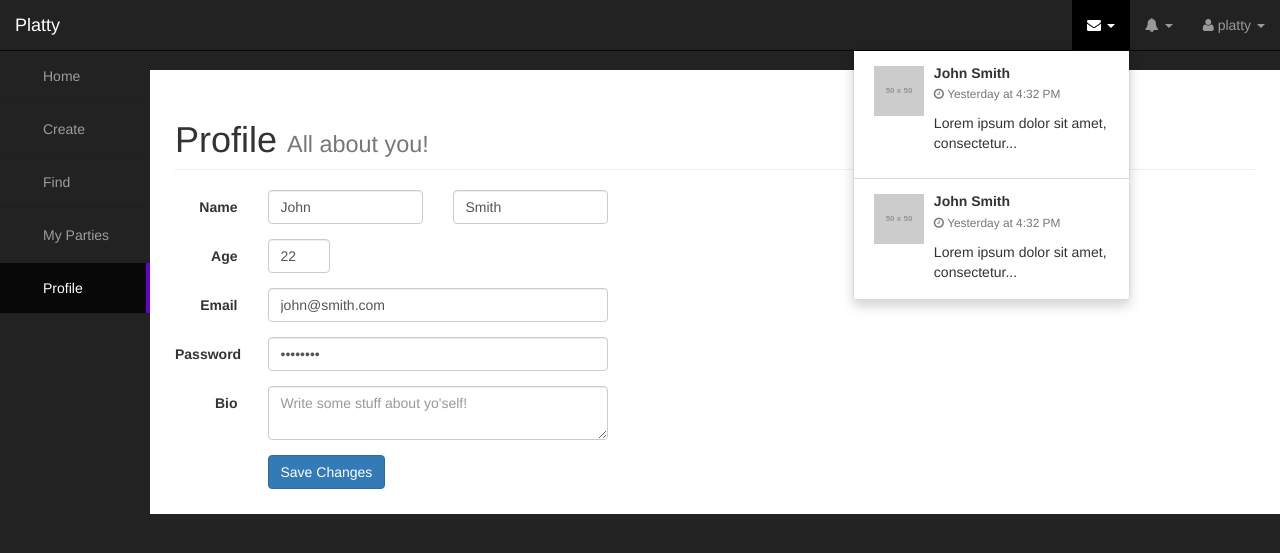
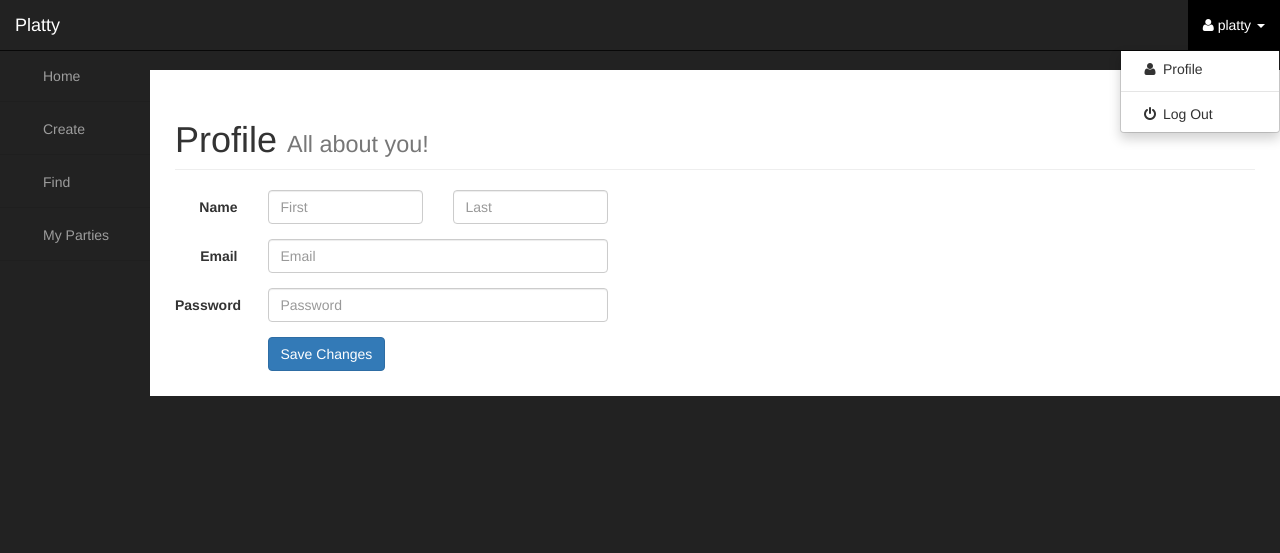
Before and after one commit to Team-6/platty_site, a Django app: page /profile/ in a window 1280 px wide, after a click on "platty". Shown: the top 553 px of the page. Run offline with Django 3.2, Linux system fonts and the light colour scheme; a user stored in the database is signed in; grey boxes labelled with a size stand in for pictures from a placeholder-image service; some libraries are stand-ins or nearby versions.

Commit message:
Everything part 2
Everything is working except items.

```diff
--- a/platty/templates/platty/master.html
+++ b/platty/templates/platty/master.html
@@ -48,108 +48,11 @@
         <!-- Top Menu Items -->
         <ul class="nav navbar-right top-nav">
             <li class="dropdown">
-                <a href="#" class="dropdown-toggle" data-toggle="dropdown"><i class="fa fa-envelope"></i> <b
-                        class="caret"></b></a>
-                <ul class="dropdown-menu message-dropdown">
-                    <li class="message-preview">
-                        <a href="#">
-                            <div class="media">
-                                    <span class="pull-left">
-                                        <img class="media-object" src="http://placehold.it/50x50" alt="">
-                                    </span>
-
-                                <div class="media-body">
-                                    <h5 class="media-heading"><strong>John Smith</strong>
-                                    </h5>
-
-                                    <p class="small text-muted"><i class="fa fa-clock-o"></i> Yesterday at 4:32 PM</p>
-
-                                    <p>Lorem ipsum dolor sit amet, consectetur...</p>
-                                </div>
-                            </div>
-                        </a>
-                    </li>
-                    <li class="message-preview">
-                        <a href="#">
-                            <div class="media">
-                                    <span class="pull-left">
-                                        <img class="media-object" src="http://placehold.it/50x50" alt="">
-                                    </span>
-
-                                <div class="media-body">
-                                    <h5 class="media-heading"><strong>John Smith</strong>
-                                    </h5>
-
-                                    <p class="small text-muted"><i class="fa fa-clock-o"></i> Yesterday at 4:32 PM</p>
-
-                                    <p>Lorem ipsum dolor sit amet, consectetur...</p>
-                                </div>
-                            </div>
-                        </a>
-                    </li>
-                    <li class="message-preview">
-                        <a href="#">
-                            <div class="media">
-                                    <span class="pull-left">
-                                        <img class="media-object" src="http://placehold.it/50x50" alt="">
-                                    </span>
-
-                                <div class="media-body">
-                                    <h5 class="media-heading"><strong>John Smith</strong>
-                                    </h5>
-
-                                    <p class="small text-muted"><i class="fa fa-clock-o"></i> Yesterday at 4:32 PM</p>
-
-                                    <p>Lorem ipsum dolor sit amet, consectetur...</p>
-                                </div>
-                            </div>
-                        </a>
-                    </li>
-                    <li class="message-footer">
-                        <a href="#">Read All New Messages</a>
-                    </li>
-                </ul>
-            </li>
-            <li class="dropdown">
-                <a href="#" class="dropdown-toggle" data-toggle="dropdown"><i class="fa fa-bell"></i> <b
-                        class="caret"></b></a>
-                <ul class="dropdown-menu alert-dropdown">
-                    <li>
-                        <a href="#">Alert Name <span class="label label-default">Alert Badge</span></a>
-                    </li>
-                    <li>
-                        <a href="#">Alert Name <span class="label label-primary">Alert Badge</span></a>
-                    </li>
-                    <li>
-                        <a href="#">Alert Name <span class="label label-success">Alert Badge</span></a>
-                    </li>
-                    <li>
-                        <a href="#">Alert Name <span class="label label-info">Alert Badge</span></a>
-                    </li>
-                    <li>
-                        <a href="#">Alert Name <span class="label label-warning">Alert Badge</span></a>
-                    </li>
-                    <li>
-                        <a href="#">Alert Name <span class="label label-danger">Alert Badge</span></a>
-                    </li>
-                    <li class="divider"></li>
-                    <li>
-                        <a href="#">View All</a>
-                    </li>
-                </ul>
-            </li>
-            <li class="dropdown">
                 <a href="#" class="dropdown-toggle" data-toggle="dropdown"><i class="fa fa-user"></i> {% if request.user.first_name != '' %}{{request.user.first_name}} {{request.user.last_name}}{% else %} {{request.user.username}} {% endif %} <b
                         class="caret"></b></a>
                 <ul class="dropdown-menu">
                     <li>
-                        <a href="#"><i class="fa fa-fw fa-user"></i> Profile</a>
-                    </li>
-                    <li>
-                        <a href="#"><i class="fa fa-fw fa-envelope"></i> Inbox</a>
-                    </li>
-                    <li>
-                        <a href="#"><i class="fa fa-fw fa-gear"></i> Settings</a>
+                        <a href="/profile/"><i class="fa fa-fw fa-user"></i> Profile</a>
                     </li>
                     <li class="divider"></li>
                     <li>
@@ -172,9 +75,6 @@
                 </li>
                 <li {% if '/parties/' in request.path %} class="active"{% endif %}>
                     <a href="/parties/"><img src="{% static 'icons/Dummy.png' %}"/>My Parties</a>
-                </li>
-                <li {% if request.path == '/profile/' %} class="active"{% endif %}>
-                    <a href="/profile/"><img src="{% static 'icons/Dummy.png' %}"/>Profile</a>
                 </li>
             </ul>
         </div>
--- a/platty/templates/platty/parties.html
+++ b/platty/templates/platty/parties.html
@@ -9,7 +9,7 @@
     <div class="row">
         <div class="col-lg-12">
             <h1 class="page-header">
-                Parties <small>Your parties</small>
+                Your Parties
             </h1>
         </div>
     </div>
--- a/platty/templates/platty/profile.html
+++ b/platty/templates/platty/profile.html
@@ -17,43 +17,31 @@
 
     <div class="row">
         <div class="col-lg-12">
-            <form class="form-horizontal">
+            <form class="form-horizontal" action="/profile/" method="post">{% csrf_token %}
                 <div class="form-group">
                     <label for="partyName" class="col-sm-1 control-label">Name</label>
                     <div class="col-sm-2">
-                        <input type="text" class="form-control" id="partyName" placeholder="First" value="John">
+                        <input type="text" class="form-control" placeholder="First" name="firstName" value="{{request.user.first_name}}" required>
                     </div>
                     <div class="col-sm-2">
-                        <input type="text" class="form-control" id="partyName" placeholder="Last" value="Smith">
-                    </div>
-                </div>
-                <div class="form-group">
-                    <label for="partyType" class="col-sm-1 control-label">Age</label>
-                    <div class="col-sm-1">
-                        <input type="text" class="form-control" id="partyName" placeholder="Age" value="22">
+                        <input type="text" class="form-control" placeholder="Last" name="lastName" value="{{request.user.last_name}}" required>
                     </div>
                 </div>
                 <div class="form-group">
                     <label for="partyName" class="col-sm-1 control-label">Email</label>
                     <div class="col-sm-4">
-                        <input type="email" class="form-control" id="partyName" placeholder="Email" value="john@smith.com">
+                        <input type="email" class="form-control" placeholder="Email" name="email" value="{{request.user.email}}" required>
                     </div>
                 </div>
                 <div class="form-group">
                     <label for="partyName" class="col-sm-1 control-label">Password</label>
                     <div class="col-sm-4">
-                        <input type="password" class="form-control" id="partyName" placeholder="Email" value="password">
-                    </div>
-                </div>
-                <div class="form-group">
-                    <label for="partyDesc" class="col-sm-1 control-label">Bio</label>
-                    <div class="col-sm-4">
-                      <textarea class="form-control" id="partyDesc" placeholder="Write some stuff about yo'self!"></textarea>
+                        <input type="password" class="form-control" placeholder="Password" name="password">
                     </div>
                 </div>
                 <div class="form-group">
                     <div class="col-sm-offset-1 col-sm-10">
-                        <button type="submit" class="btn btn-primary">Save Changes</button>
+                        <button type="submit" class="btn btn-primary" name="submit">Save Changes</button>
                     </div>
                 </div>
             </form>
--- a/platty/urls.py
+++ b/platty/urls.py
@@ -1,11 +1,12 @@
 from django.conf.urls import url
+from django.contrib.auth.views import password_change
 
 from . import views
 
 #admin.autodiscover()
 
 urlpatterns = [
-    url(r'^$', views.home, name='home'),
+    url(r'^$', views.parties, name='home'),
     url(r'^create/$', views.create, name='create'),
     url(r'^find/$', views.find, name='find'),
     url(r'^parties/$', views.parties, name='parties'),
--- a/platty/views.py
+++ b/platty/views.py
@@ -1,7 +1,7 @@
 from django.http import HttpResponse
 from django.shortcuts import render, render_to_response, get_object_or_404, redirect
 from django.template import RequestContext, loader
-from django.contrib.auth import authenticate, login, logout
+from django.contrib.auth import *
 from django.contrib.auth.models import User
 
 from django.db import models
@@ -68,7 +68,33 @@ def parties(request):
         return redirect('/login/')
 
 def party(request, party_id):
-    return render_to_response('platty/parties.html', context_instance=RequestContext(request))
+    event = Event.objects.get(id=party_id)
+    if request.user.is_active:
+        if 'attend' in request.POST:
+            role = Role(user=request.user, event=event, role=1)
+            role.save()
+        elif 'unattend' in request.POST:
+            role = Role.objects.get(user=request.user, event=event)
+            role.delete()
+        elif 'remove' in request.POST:
+            event.delete()
+            return redirect('/parties/')
+        hosts = User.objects.filter(role__event=event, role__role=0)
+        attendees = User.objects.filter(role__event=event, role__role=1)
+        template = loader.get_template('platty/party.html')
+        attending = request.user in attendees
+        hosting = request.user in hosts
+        context = RequestContext(request, {
+            'event': event,
+            'hosts': hosts,
+            'attending': attending,
+            'hosting': hosting,
+            'attendees': attendees,
+            'context_instance': request
+        })
+        return HttpResponse(template.render(context))
+    else:
+        return redirect('/login/')
 
 def find(request):
     if request.user.is_active:
@@ -113,6 +139,15 @@ def logout_page(request):
 
 def profile(request):
     if request.user.is_active:
+        if 'submit' in request.POST:
+            request.user.first_name = request.POST['firstName']
+            request.user.last_name = request.POST['lastName']
+            request.user.email = request.POST['email']
+            if 'password' in request.POST and request.POST['password'] != '':
+                request.user.set_password(request.POST['password'])
+                update_session_auth_hash(request, request.user)
+            request.user.save()
+            update_session_auth_hash(request, request.user)
         return render_to_response('platty/profile.html', context_instance=RequestContext(request))
     else:
         return redirect('/login/')
```
Also changed, not shown: platty/templates/platty/party.html (added, +56 -0 lines), db.sqlite3, 2 other files.
